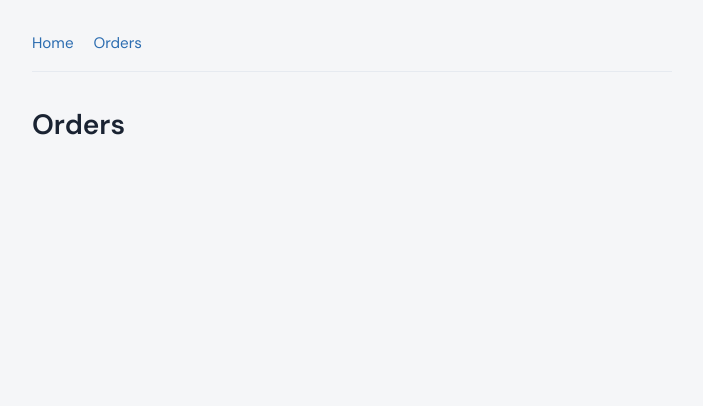
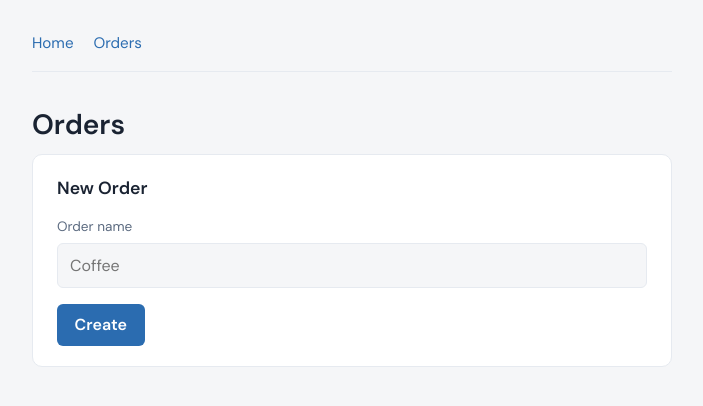
Before and after one commit to mahenzon/fastapi-sse-htmx-demo, a FastAPI app: template templates/orders/list.html in a window 1280 px wide. Shown: the top 406 px of the page, without its empty margins (288-991 px from the left). Run offline with FastAPI, Linux system fonts and the light colour scheme; the template is opened without the code that fills it, so the values that code supplies are empty; parts of the project's set-up code (start-up, migrations or seed data) failed here and were passed over.

Commit message:
add form to create order

```diff
--- /dev/null
+++ b/templates/orders/components/create-form.html
@@ -0,0 +1,9 @@
+<div class="card">
+  <h2>New Order</h2>
+
+  <form method="post">
+    <label for="order-name">Order name</label>
+    <input type="text" id="order-name" name="name" placeholder="Coffee">
+    <button class="btn">Create</button>
+  </form>
+</div>
--- a/templates/orders/list.html
+++ b/templates/orders/list.html
@@ -7,6 +7,8 @@
 
 {% block body %}
 	<h1>Orders</h1>
+
+  {% include 'orders/components/create-form.html' %}
 
   {% if orders %}
   	<div class="card">
```
Also changed, not shown: orders/views.py (+13 -3 lines).
